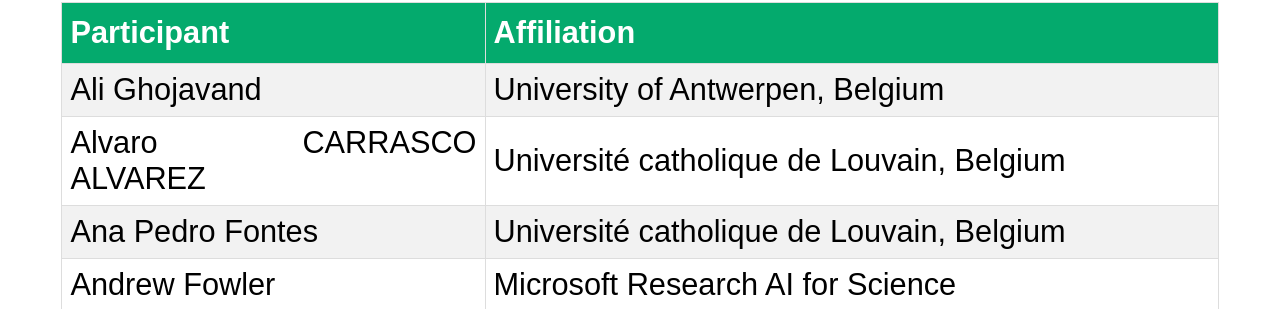
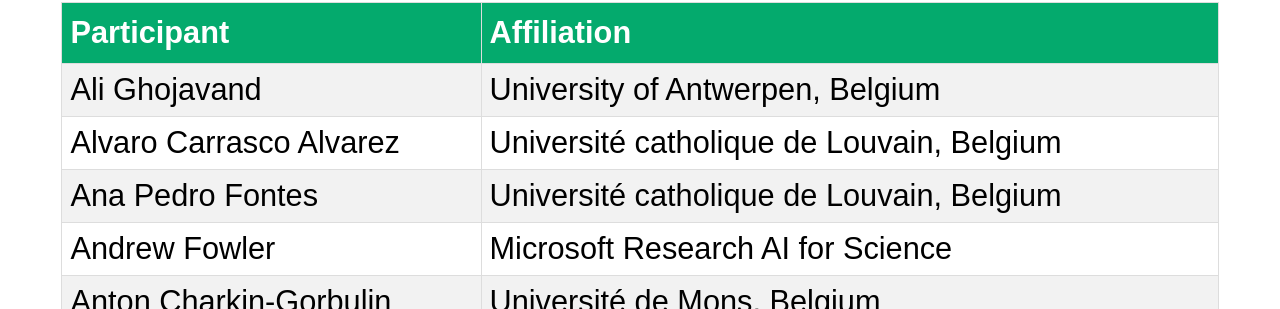
Before and after one commit to iscspam/iscspam.github.io, a plain HTML site: page participants.html in a window 1280 px wide. Shown: the part 487-796 px from the top of the page. Drawn offline with Linux system fonts and the light colour scheme.

Commit message:
regenerate participants.html

```diff
--- a/participants.html
+++ b/participants.html
@@ -53,7 +53,7 @@
 
 
 <tr>
-<td> Alvaro CARRASCO ALVAREZ </td>
+<td> Alvaro Carrasco Alvarez </td>
 <td> Université catholique de Louvain, Belgium </td>
 </tr>
 
```
